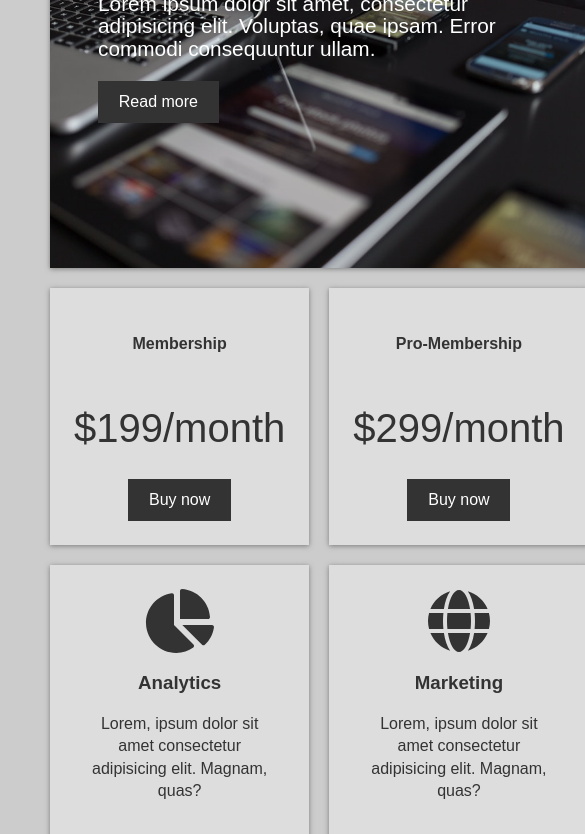
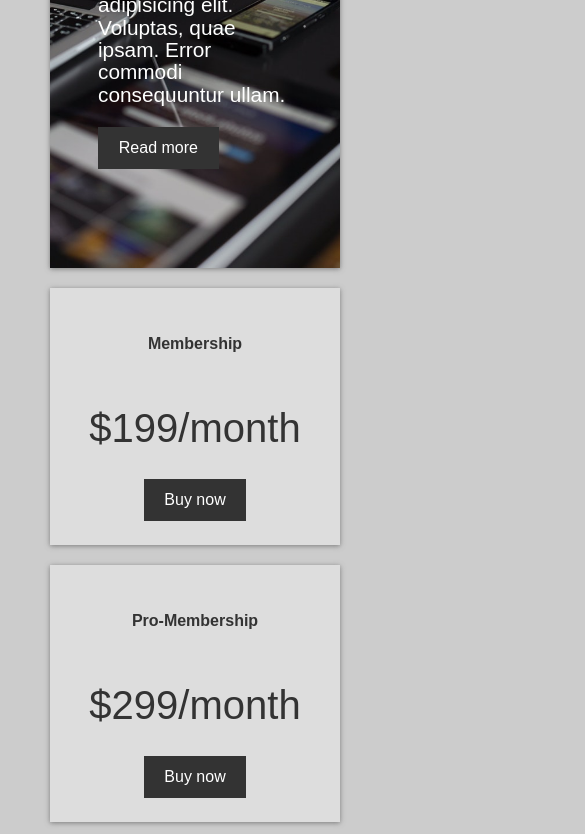
Before and after one commit to VisheshSingh/gridbiz, a plain HTML site: page index.html in a window 390 px wide. Shown: the part 562-1396 px from the top of the page, 585 px wide, since content can reach past the window. Drawn offline with Linux system fonts and the light colour scheme.

Commit message:
media queries for mobile devices

```diff
--- a/style.css
+++ b/style.css
@@ -192,3 +192,16 @@ footer{
     }
 
 }
+
+@media(max-width:500px){
+    .top-container{
+        grid-template-areas:
+        'showcase'
+        'top-box-a'
+        'top-box-b';
+    }
+
+    .showcase p{
+        margin-top:0;
+    }
+}
```
